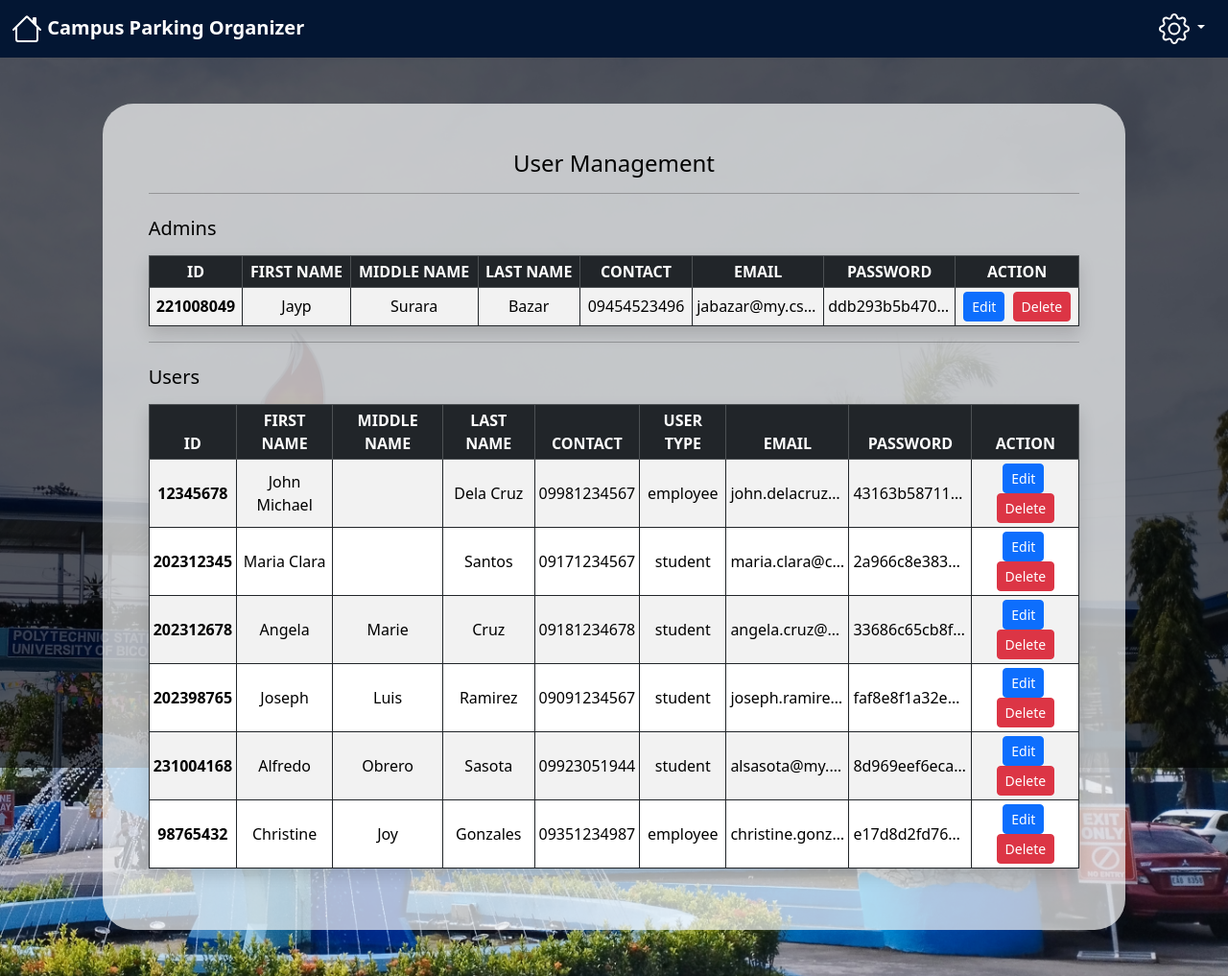
After one commit to jaypbazar/Role-Based-Access-Control, a Flask app: page /manage_users in a window 1280 px wide. The commit adds this page. Shown: the whole page at 96% size. Run offline with Flask 3, Linux system fonts and the light colour scheme; a user stored in the database is signed in; data comes from the database, SQL or seed files in the repository; some libraries are stand-ins or nearby versions.

Commit message:
Added User Management

```diff
--- a/main.py
+++ b/main.py
@@ -265,7 +265,7 @@ def delete_booking():
 
     except Exception as e:
         flash("Error in deleting reservation.", "danger")
-        print(f"Deleting Error: {e}")
+        print(f"Booking Deletion Error: {e}")
 
     return redirect(url_for('adminPanel'))
 
@@ -333,5 +333,64 @@ def update_status():
 
     return redirect(url_for('adminPanel'))
 
+@app.route('/manage_users', methods=["POST", "GET"])
+@nocache
+def manage_users():
+    if session.get('role') != 'admin':
+        flash("Access denied! Only admins are allowed.", "danger")
+        return redirect(url_for('index'))
+
+    try:
+        conn = connectSQL()
+
+        cursor = conn.cursor()
+
+        query = "SELECT * FROM users WHERE Role = 'student' OR Role = 'employee'"
+
+        cursor.execute(query)
+
+        session['user_list'] = cursor.fetchall()
+
+        query = "SELECT * FROM users WHERE Role = 'admin'"
+
+        cursor.execute(query)
+
+        session['admin_list'] = cursor.fetchall()
+
+        cursor.close()
+        conn.close()
+
+    except Exception as e:
+        flash("Error getting users from database.", "danger")
+        print(f"User Management Error: {e}")
+
+    return render_template('userManagement.html')
+
+@app.route('/delete_user', methods=["POST"])
+@nocache
+def delete_user():
+    userID = request.form.get('user_id')
+
+    try:
+        conn = connectSQL()
+        cursor = conn.cursor()
+
+        query = "DELETE FROM users WHERE ID = %s"
+        values = (userID,)
+
+        cursor.execute(query, values)
+        conn.commit()
+
+        flash("User deleted successfully.", "success")
+
+        cursor.close()
+        conn.close()
+
+    except Exception as e:
+        flash("Error deleting user.", "danger")
+        print(f"User Deletion Error: {e}")
+
+    return redirect(url_for("manage_users"))
+
 if __name__ == '__main__':
     app.run(host='0.0.0.0', port=5000, debug=True)
--- a/static/css/stylesheet-main.css
+++ b/static/css/stylesheet-main.css
@@ -36,3 +36,9 @@ p {
     background-color: #e9ecef;
     color: #6c757d;
 }
+
+th, td {
+    max-width: 8em;
+    overflow: hidden;
+    text-overflow: ellipsis;
+}
--- a/templates/adminPanel.html
+++ b/templates/adminPanel.html
@@ -20,6 +20,8 @@
         <div class="bg-light text-black rounded-3 p-4 m-2 overflow-auto" style="--bs-bg-opacity: .7">
           <nav class="navbar">
             <div class="container-fluid">
+              <div></div>
+              <div></div>
               <h3 class="text-center pb-2 m-2">Welcome, Administrator {{session.username}}!</h3>
               <a href="/manage_users" class="btn btn-primary">Manage Users</a>
             </div>
--- /dev/null
+++ b/templates/userManagement.html
@@ -0,0 +1,153 @@
+{% extends "base.html" %}
+
+{% block title %}User Management{% endblock title %}
+
+{% block menu %}
+<div class="dropdown-menu dropdown-menu-end dropdown-menu-start-md">
+    <li><a class="dropdown-item" href="/">Home</a></li>
+    <li><a class="dropdown-item" href="/about">About</a></li>
+    <li><a class="dropdown-item" href="/terms">Terms &amp; Conditions</a></li>
+    <div class="dropdown-divider"></div>
+    <li><a class="dropdown-item" href="/logout">Log out</a></li>
+  </div>
+{% endblock menu %}
+
+{% block content %}
+    <div class="row justify-content-center m-0 p-0">
+        <div class="container bg-light col-10 m-5 p-5 rounded-5 text-black overflow-auto" style="--bs-bg-opacity: .7">
+            <h4 class="text-center">User Management</h4>
+            {% if session.admin_list %}
+            <hr>
+                <table class="table table-hover table-striped table-bordered border-dark caption-top align-middle table-sm shadow">
+                    <caption class="text-black fw-bold"><h5>Admins</h5></caption>
+                    <thead>
+                        <tr class="table-dark text-light text-center">
+                            <th class="text-uppercase">ID</th>
+                            <th class="text-uppercase">First Name</th>
+                            <th class="text-uppercase">Middle Name</th>
+                            <th class="text-uppercase">Last Name</th>
+                            <th class="text-uppercase">Contact</th>
+                            <th class="text-uppercase">Email</th>
+                            <th class="text-uppercase">Password</th>
+                            <th class="text-uppercase">Action</th>
+                        </tr>
+                    </thead>
+                    <tbody>
+                        {% for user in session.admin_list %}
+                        <tr class="text-center">
+                            <td class="fw-bold">{{user[0]}}</td>
+                            <td>{{user[1]}}</td>
+                            <td>{{user[2]}}</td>
+                            <td>{{user[3]}}</td>
+                            <td>{{user[6]}}</td>
+                            <td>{{user[5]}}</td>
+                            <td>{{user[7]}}</td>
+                            <td class="text-center">
+                                <form action="/edit_profile" method="POST" class="d-inline">
+                                    <input type="hidden" name="csrf_token" value="{{ csrf_token() }}">
+                                    <input type="hidden" name="user_id" value="{{user[0]}}">
+                                    <button type="submit" class="btn btn-primary btn-sm me-1">Edit</button>
+                                </form>
+                                <a href="#" class="delete-user btn btn-danger btn-sm"
+                                   data-user-id="{{user[0]}}"
+                                   data-user-name="{{user[1]}} {{user[3]}}"
+                                   data-bs-toggle="modal"
+                                   data-bs-target="#deleteConfirmModal">Delete</a>
+                            </td>
+                        </tr>
+                        {% endfor %}
+                    </tbody>
+                </table>
+            <hr>
+            {% endif %}
+
+            {% if session.user_list %}
+                <table class="table table-hover table-striped table-bordered border-dark caption-top align-middle table-sm shadow">
+                    <caption class="text-black fw-bold"><h5>Users</h5></caption>
+                    <thead>
+                        <tr class="table-dark text-light text-center">
+                            <th class="text-uppercase">ID</th>
+                            <th class="text-uppercase">First Name</th>
+                            <th class="text-uppercase">Middle Name</th>
+                            <th class="text-uppercase">Last Name</th>
+                            <th class="text-uppercase">Contact</th>
+                            <th class="text-uppercase">User Type</th>
+                            <th class="text-uppercase">Email</th>
+                            <th class="text-uppercase">Password</th>
+                            <th class="text-uppercase">Action</th>
+                        </tr>
+                    </thead>
+                    <tbody>
+                        {% for user in session.user_list %}
+                        <tr class="text-center">
+                            <td class="fw-bold">{{user[0]}}</td>
+                            <td>{{user[1]}}</td>
+                            <td>{{user[2]}}</td>
+                            <td>{{user[3]}}</td>
+                            <td>{{user[6]}}</td>
+                            <td>{{user[4]}}</td>
+                            <td>{{user[5]}}</td>
+                            <td>{{user[7]}}</td>
+                            <td class="text-center">
+                                <form action="/edit_profile" method="POST" class="d-inline">
+                                    <input type="hidden" name="csrf_token" value="{{ csrf_token() }}">
+                                    <input type="hidden" name="user_id" value="{{user[0]}}">
+                                    <button type="submit" class="btn btn-primary btn-sm me-1">Edit</button>
+                                </form>
+                                <a href="#" class="delete-user btn btn-danger btn-sm"
+                                   data-user-id="{{user[0]}}"
+                                   data-user-name="{{user[1]}} {{user[3]}}"
+                                   data-bs-toggle="modal"
+                                   data-bs-target="#deleteConfirmModal">Delete</a>
+                            </td>
+                        </tr>
+                        {% endfor %}
+                    </tbody>
+                </table>
+            {% else %}
+            <h5>There are currently no users.</h5>
+            {% endif %}
+        </div>
+    </div>
+
+    <!-- Delete Confirmation Modal -->
+    <div class="modal fade" id="deleteConfirmModal" tabindex="-1" aria-labelledby="deleteConfirmModalLabel" aria-hidden="true">
+        <div class="modal-dialog">
+            <div class="modal-content bg-danger-subtle rounded-4 p-2">
+                <div class="modal-header border-0">
+                    <h5 class="modal-title" id="deleteConfirmModalLabel">Confirm Delete</h5>
+                    <button type="button" class="btn-close" data-bs-dismiss="modal" aria-label="Close"></button>
+                </div>
+                <div class="modal-body text-center py-4">
+                    <div class="mb-3">
+                        <i class="fas fa-exclamation-triangle text-danger fa-3x"></i>
+                    </div>
+                    <p class="mb-1">Are you sure you want to delete user</p>
+                    <p class="h5 mb-3" id="deleteUserName"></p>
+                    <p class="text-danger mb-0"><small>This action cannot be undone.</small></p>
+                </div>
+                <div class="modal-footer border-0">
+                    <button type="button" class="btn btn-outline-dark rounded-pill" data-bs-dismiss="modal">Cancel</button>
+                    <form action="/delete_user" method="POST" class="d-inline">
+                        <input type="hidden" name="csrf_token" value="{{ csrf_token() }}">
+                        <input type="hidden" id="deleteUserId" name="user_id">
+                        <button type="submit" class="btn btn-danger rounded-pill">Delete User</button>
+                    </form>
+                </div>
+            </div>
+        </div>
+    </div>
+
+    <script>
+        document.addEventListener('DOMContentLoaded', function() {
+            const deleteLinks = document.querySelectorAll('.delete-user');
+
+            deleteLinks.forEach(link => {
+                link.addEventListener('click', function(e) {
+                    document.getElementById('deleteUserId').value = this.getAttribute('data-user-id');
+                    document.getElementById('deleteUserName').textContent = this.getAttribute('data-user-name');
+                });
+            });
+        });
+    </script>
+{% endblock content %}
```
